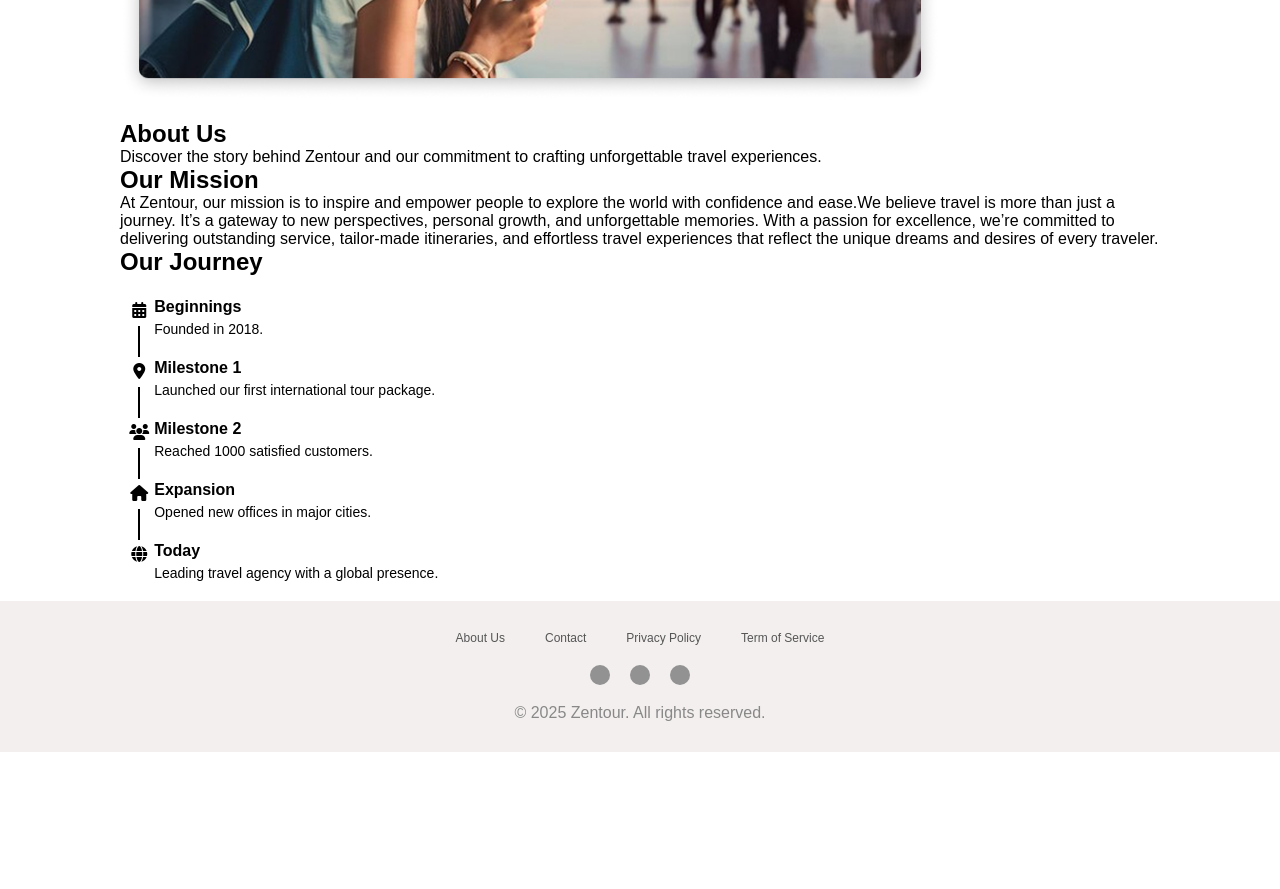
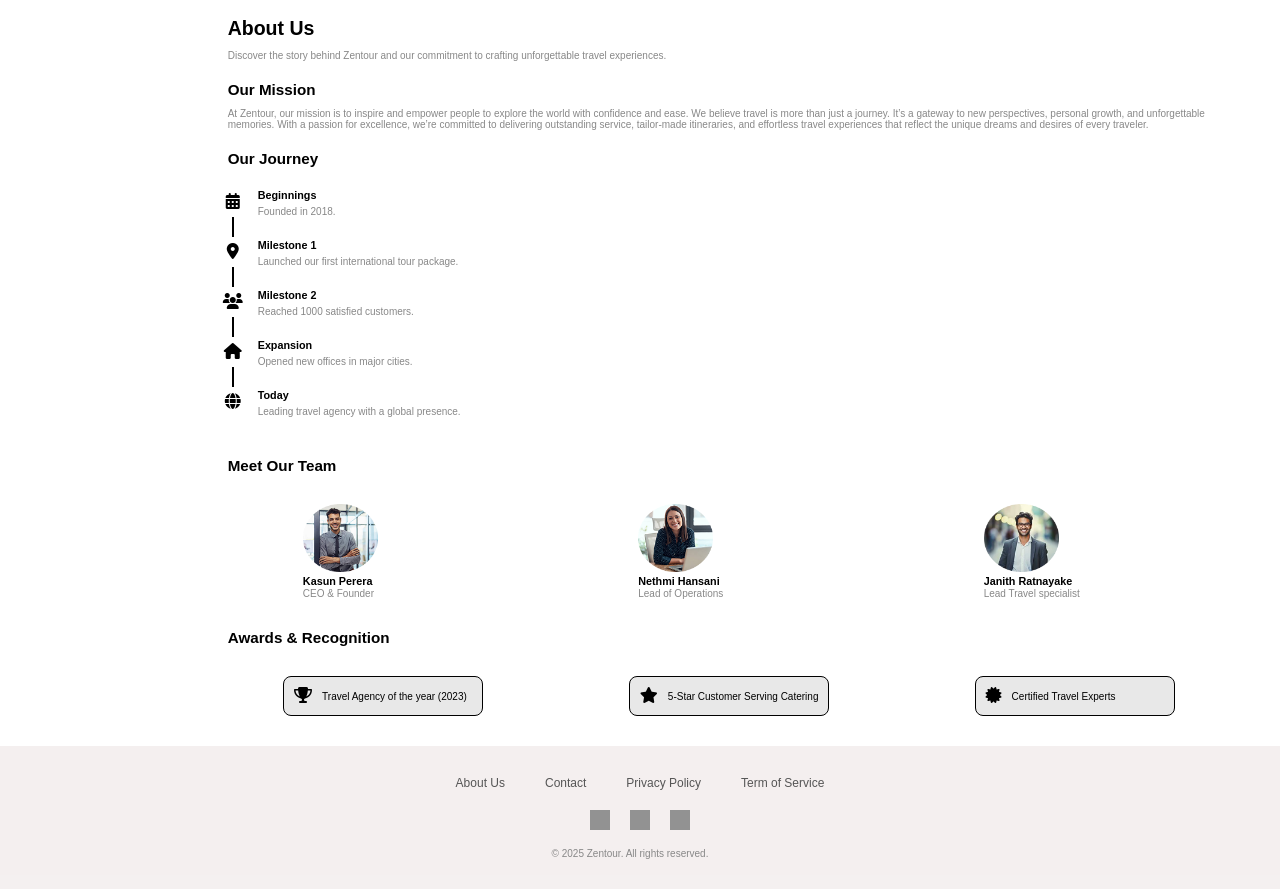
Before and after one commit to OpenStag/Project-3, a plain HTML site: page AboutUs.html in a window 1280 px wide. Shown: the part 396-1285 px from the top of the page. Before the commit the page ends 1148 px from the top, so only its background shows below. Drawn offline with Linux system fonts and the light colour scheme; grey boxes are pictures that could not be loaded.

Commit message:
feat: modify About Us section

```diff
--- a/AboutUs.html
+++ b/AboutUs.html
@@ -1,12 +1,11 @@
 <!DOCTYPE html>
 <html lang="en">
 <head>
-    <meta charset="UTF-8">
-    <meta name="viewport" content="width=device-width, initial-scale=1.0">
+  <meta charset="UTF-8" />
+  <meta name="viewport" content="width=device-width, initial-scale=1.0"/>
   <title>About us</title>
   <link rel="stylesheet" href="./css/aboutus.css">
   <link rel="stylesheet" href="https://cdnjs.cloudflare.com/ajax/libs/font-awesome/6.5.0/css/all.min.css">
-
 </head>
 <body>
   <header>
@@ -28,17 +27,22 @@
 
   <section class="about-section">
     <div class="image-section">
-           <img src="./images/aboutimg.png">
+      <img src="./images/aboutimg.png" alt="About Us">
     </div>
 
-       <div class="content">
+    <div class="about">
+      <div class="about-content">
         <h1>About Us</h1>
-        <P>Discover the story behind Zentour and our commitment to crafting unforgettable travel experiences.</P>
+        <p>Discover the story behind Zentour and our commitment to crafting unforgettable travel experiences.</p>
+      </div>
 
-        <h2>Our Mission</h1>
-        <p>At Zentour, our mission is to inspire and empower people to explore the world with confidence and ease.We believe travel is more than just a journey. It’s a gateway to new perspectives, personal growth, and unforgettable memories. With a passion for excellence, we’re committed to delivering outstanding service, tailor-made itineraries, and effortless travel experiences that reflect the unique dreams and desires of every traveler.</p>
+      <div class="about-content">
+        <h3>Our Mission</h3>
+        <p>At Zentour, our mission is to inspire and empower people to explore the world with confidence and ease. We believe travel is more than just a journey. It’s a gateway to new perspectives, personal growth, and unforgettable memories. With a passion for excellence, we’re committed to delivering outstanding service, tailor-made itineraries, and effortless travel experiences that reflect the unique dreams and desires of every traveler.</p>
+      </div>
 
-        <h2>Our Journey</h1>
+      <div class="about-content">
+        <h3>Our Journey</h3>
         <div class="timeline">
           <div class="timeline-item">
             <div class="timeline-icon">
@@ -91,8 +95,57 @@
           </div>
         </div>
       </div>
+
+    <Section class="team-section">
+    <h3>Meet Our Team</h3>
+    <div class="team">
+    <div class="team-member">
+      <img src="Images/Ellipse 5.png" alt="Team Member 1">
+      <h5>Kasun Perera</h5>
+      <p>CEO & Founder</p>
+    </div>
+    <div class="team-member">
+      <img src="Images/Ellipse 6.png" alt="Team Member 2">
+      <h5>Nethmi Hansani</h5>
+      <p>Lead of Operations</p>
+    </div>
+    <div class="team-member">
+      <img src="Images/Ellipse 7.png" alt="Team Member 3">
+      <h5>Janith Ratnayake</h5>
+      <p>Lead Travel specialist</p>
+    </div>
+  </div>
+    </Section>
+
+    <h3>Awards & Recognition</h3>
+
+    <div class="awards">
+      <div class="award-item">
+        <div class="award-icon">
+                  <i class="fas fa-trophy"></i>
+        </div>
+        <div class="award-content">
+                <p>Travel Agency of the year (2023)</p>
+        </div>
+      </div>
+      <div class="award-item">
+        <div class="award-icon">
+         <i class="fas fa-star"></i>
+         </div>
+          <div class="award-content">
+        <p>5-Star Customer Serving Catering</p>
+        </div>
+      </div>
+      <div class="award-item">
+        <div class="award-icon">
+        <i class="fas fa-certificate"></i>
+        </div>
+        <div class="award-content">
+        <p>Certified Travel Experts</p>
+        </div>
+      </div>
+    </div>
   </section>
-
 
   <footer class="footer">
     <div class="footer-top">
--- a/css/aboutus.css
+++ b/css/aboutus.css
@@ -6,7 +6,15 @@
 
 body {
   font-family: Arial, sans-serif;
-      overflow-x:hidden;
+  overflow-x: hidden;
+  font-size: small;
+}
+
+p {
+  color: #888;
+  font-size: x-small;
+  margin-top: 10px;
+  margin-right: 20px;
 }
 
 header {
@@ -21,8 +29,9 @@
   justify-content: space-between;
   z-index: 1000;
 }
+
 .logo {
-      font-family: merienda one;
+  font-family: 'Merienda One', cursive;
   font-size: 24px;
   font-weight: bold;
   color: #048279;
@@ -67,64 +76,60 @@
   object-fit: cover;
 }
 
-.about-section{
+.about-section {
   display: flex;
   flex-direction: column;
   justify-content: center;
   align-items: center;
   margin-top: 90px;
-}
-.image-section{
-  display: flex;
-  justify-content: left;
-  width: 1040px;
+  margin-right:15px ;
 }
 
-img{
-    width: 820px;
-    height:406px;
+.image-section img {
+  width: 600px;
+  height: 300px;
   border-radius: 10px;
+  margin-left: 15px;
 }
-.content {
+
+.about {
   margin-top: 20px;
   max-width: 1040px;
+  margin-left: 18%;
 }
 
-
-/* Basic styling for the main timeline container */
-.timeline {
-  position: relative;
-  max-width: 600px; /* Optional: increase width if needed */
-  margin-left:-2%; /* Align to the left */
-  padding-left: 25px; /* slight padding */
-  margin-top: 20Px;
+.about-content {
+  margin-bottom: 20px;
 }
 
-/* Style for each individual timeline item */
+.timeline {
+  max-width: 100%;
+  padding-left: 0;
+  margin-top: 20px;
+}
+
 .timeline-item {
   display: flex;
   align-items: flex-start;
   position: relative;
   padding-bottom: 20px;
+  margin-left: -10px;
 }
 
-/* Vertical line */
 .timeline-item::after {
   content: '';
   position: absolute;
-  left: 14px; /* aligns with center of icon */
+  left: 14px;
   top: 30px;
   width: 2px;
   height: 100%;
   background-color: #000;
 }
 
-/* No line after the last item */
 .timeline-item:last-child::after {
   display: none;
 }
 
-/* Timeline icon style */
 .timeline-icon {
   width: 30px;
   height: 30px;
@@ -132,32 +137,91 @@ img{
   line-height: 30px;
   text-align: center;
   background-color: #fff;
+}
+
+.timeline-content {
+  flex: 1;
+  margin-top: 2px;
+  margin-left: 10px;
+}
+
+.timeline-content h5 {
+  margin: 0 0 5px 0;
+
 
 }
 
-/* Content area next to icon */
-.timeline-content {
-  flex: 1;
-  margin-top: 2px;
+.timeline-content p {
+  margin: 0;
+
+  color: #888;
 }
 
-/* Heading */
-.timeline-content h5 {
-  margin: 0 0 5px 0;
+.team {
+  display: flex;
+  justify-content: space-around;
+  flex-wrap: wrap;
+  margin: 30px 0;
+}
+
+.team-member{
+
+  margin-right:100px;
+
+}
+
+
+.team-member img{
+
+  width: 75px;
+  margin-right: 10px;
+
+}
+
+.team-member p{
+  margin-top: 1px;
+  margin-right: 10px;
+}
+
+.awards {
+  display: flex;
+  justify-content: space-around;
+  flex-wrap: wrap;
+  padding-top:30px ;
+  padding-bottom: 30px;
+}
+
+.award-item {
+  width: 200px;
+  height: 40px;
+  border: 1px solid #000;
+  border-radius: 8px;
+  background-color: #e8e8e8;
+  display: flex;
+  align-items: center;
+  justify-content: flex-start;
+  margin-left: -35px;
+  padding-left: 10px;
+}
+
+.award-icon {
+  margin-right: 10px;
   font-size: 16px;
 }
 
-/* Paragraph */
-.timeline-content p {
-  margin: 0;
-  font-size: 14px;
+.award-content {
+  font-size: 12px;
 }
 
+.award-content p {
+  color: #000;
+  margin: 0;
+}
 
 .footer {
   margin-left: 0;
-      position:static;
-      background-color: #f4efef;
+  position: static;
+  background-color: #f4efeff7;
   padding: 30px 0px;
   text-align: center;
   color: #666;
```
Also changed, not shown: Images/Ellipse 5.png (added), Images/Ellipse 6.png (added), Images/Ellipse 7.png (added), Images/aboutimg.png (renamed from images/aboutimg.png), images/Eiffel-Tower-Paris.jpg (deleted), images/alps.jpg (deleted), images/family tour.png (deleted), images/girl face 1.jpg (deleted), images/japan culture.jpg (deleted), images/safari.jpg (deleted), 1 other file. Lines whose indentation alone changed are shown as unchanged.
